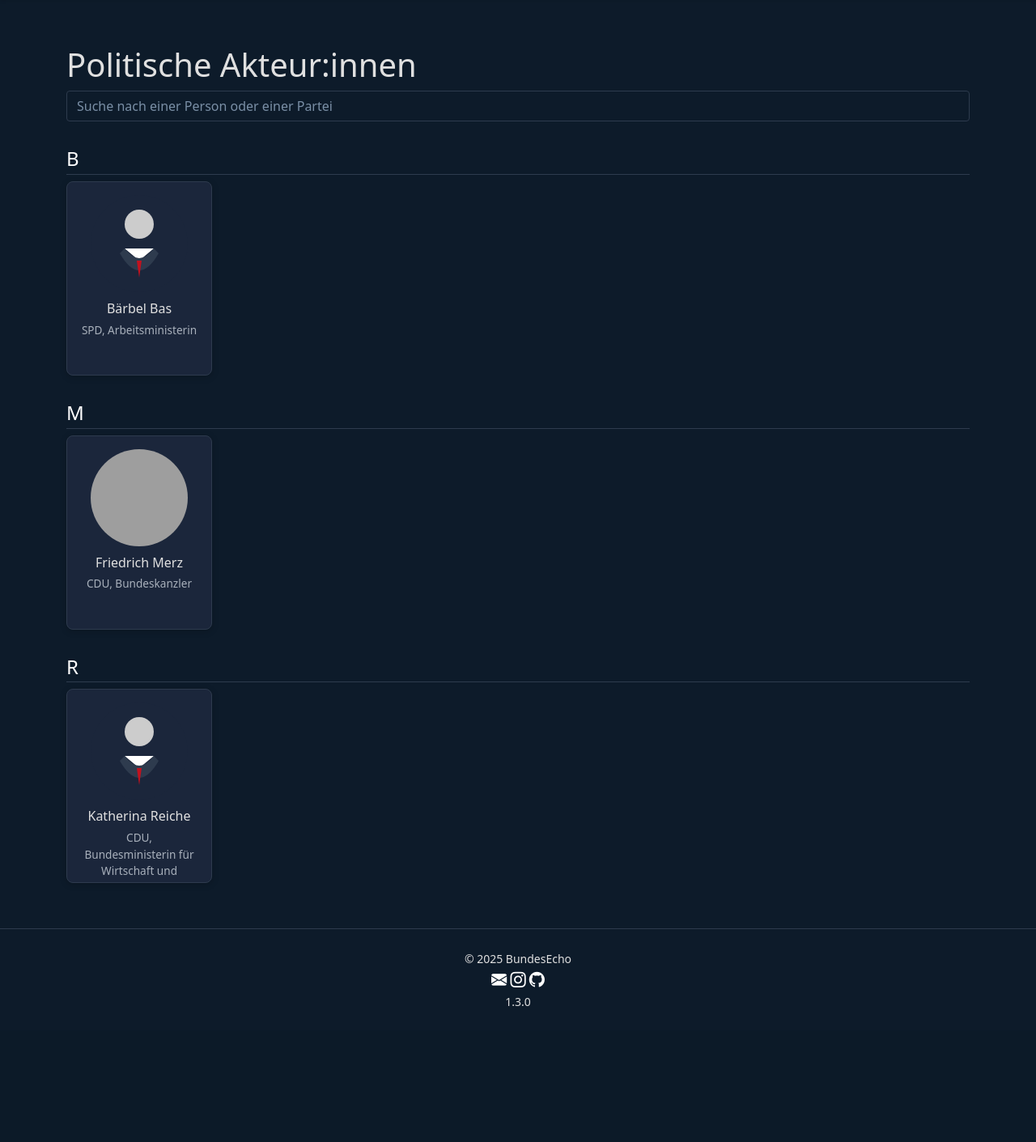
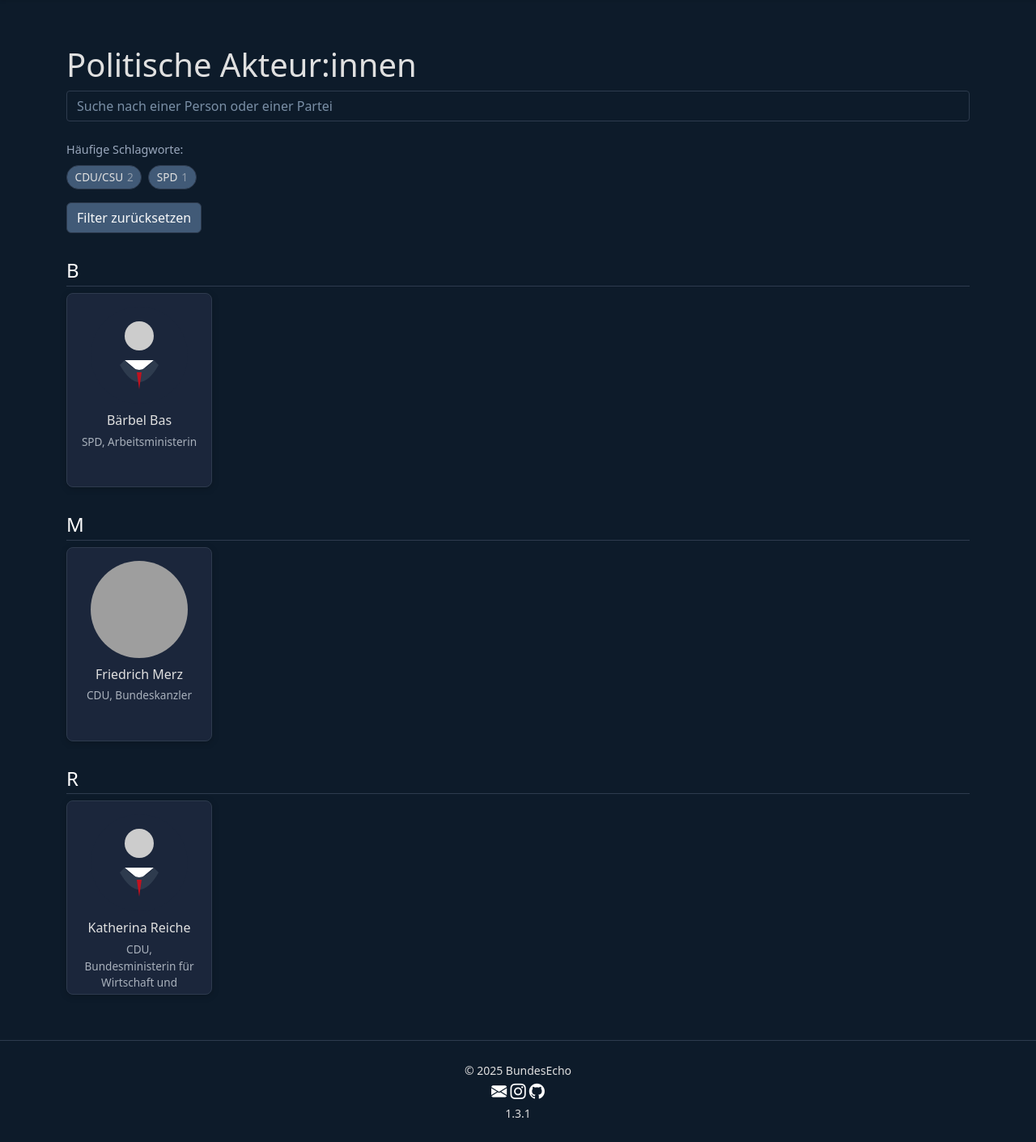
Before and after one commit to ItsJamin/bundesecho, a Flask app: page /p/ in a window 1280 px wide. Shown: the part 72-1483 px from the top of the page at 81% size. Before the commit the page ends 1315 px from the top, so only its background shows below. Run offline with Flask 3, Linux system fonts and the light colour scheme; data comes from the database, SQL or seed files in the repository; some libraries are stand-ins or nearby versions; grey boxes are pictures that could not be loaded.

Commit message:
add filter tags to person-list-view

```diff
--- a/app/blueprints/person/routes.py
+++ b/app/blueprints/person/routes.py
@@ -1,4 +1,4 @@
-from collections import defaultdict
+from collections import Counter, defaultdict
 
 from flask import Blueprint, abort, flash, redirect, render_template, request, url_for
 from flask_login import current_user, login_required
@@ -25,24 +25,37 @@ person_bp = Blueprint(
 def list_persons():
     # load all MetaPersons with their most recent approved Person snapshot
     meta_persons = MetaPerson.query.options(joinedload(MetaPerson.persons)).all()
+    persons = []
+    tag_counts = Counter()
 
-    persons = []
     for meta in meta_persons:
         current_person = meta.get_latest()
         if current_person:
             persons.append(current_person)
+            # collect tags for the tag filter
+            for tag in current_person.tags:
+                tag_counts[tag.name] += 1
 
+    # group persons by last name letter
     grouped = defaultdict(list)
     for person in persons:
         names = person.name.split()
-        first_letter = names[-1][0].upper()
+        last_name = names[-1] if names else ""
+        first_letter = last_name[0].upper() if last_name else "#"
         grouped[first_letter].append(person)
 
     for letter in grouped:
         grouped[letter].sort(key=lambda p: p.name.split()[-1])
+
     grouped = dict(sorted(grouped.items()))
-    return render_template('list.html', grouped_persons=grouped)
 
+    sorted_tags = sorted(tag_counts.items(), key=lambda item: item[1], reverse=True)
+
+    return render_template(
+        'list.html',
+        grouped_persons=grouped,
+        sorted_tags=sorted_tags
+    )
 
 @person_bp.route('/view/<hash_id>')
 def person_detail(hash_id):
--- a/app/blueprints/person/templates/person/list.html
+++ b/app/blueprints/person/templates/person/list.html
@@ -1,17 +1,32 @@
 {% extends "base.html" %}
 {% block title %}Politische Akteur:innen - BundesEcho{% endblock %}
-
 {% block content %}
 <div class="person-list">
   <h1>Politische Akteur:innen</h1>
 
-  <!-- Search Bar -->
+    <!-- Search Bar -->
   <form id="search-form" novalidate>
     <div class="form-group">
       <input type="text" id="person-search" name="person_search" class="form-control" autocomplete="off"
              placeholder="Suche nach einer Person oder einer Partei">
     </div>
   </form>
+
+  {% if sorted_tags %}
+  <div class="tag-cloud mt-4">
+    <p class="text-muted mb-2" style="font-size: 0.9rem;">Häufige Schlagworte:</p>
+    <div class="d-flex flex-wrap gap-2">
+      {% for tag_name, count in sorted_tags %}
+        <button class="selected-tag btn btn-sm btn-bg" data-tag="{{ tag_name }}">
+          {{ tag_name }} <span class="opacity-50">{{ count }}</span>
+        </button>
+      {% endfor %}
+    </div>
+    <div id="clear-tag" class="btn btn-bg btn-outline-light mt-3">
+        Filter zurücksetzen
+    </div>
+  </div>
+  {% endif %}
 
   <!-- Person Groups -->
   <div id="person-groups">
@@ -20,8 +35,10 @@
         <h2 class="person-letter">{{ letter }}</h2>
         <div class="person-grid">
           {% for person in persons %}
-            <div class="person-box" data-name="{{ person.name | lower }}"
-            data-description="{{ person.description | default('', true) | lower }}">
+            <div class="person-box"
+                 data-name="{{ person.name | lower }}"
+                 data-description="{{ person.description | default('', true) | lower }}"
+                 data-tags="{{ person.tags | map(attribute='name') | join(',') | lower }}">
               {% include "person_box.html" %}
             </div>
           {% endfor %}
@@ -36,8 +53,12 @@
 document.addEventListener("DOMContentLoaded", function () {
   const input = document.getElementById("person-search");
   const groups = document.querySelectorAll(".person-group");
+  const tagButtons = document.querySelectorAll(".selected-tag");
+  const clearTagBtn = document.getElementById("clear-tag");
 
-  input.addEventListener("input", function () {
+  let activeTag = null;
+
+  function filter() {
     const query = input.value.trim().toLowerCase();
 
     groups.forEach(group => {
@@ -47,15 +68,43 @@ document.addEventListener("DOMContentLoaded", function () {
       persons.forEach(box => {
         const name = box.dataset.name || "";
         const description = box.dataset.description || "";
-        const match = name.includes(query) || description.includes(query);
+        const tags = box.dataset.tags || "";
 
-        box.style.display = match ? "" : "none";
-        if (match) anyVisible = true;
+        const matchesText = name.includes(query) || description.includes(query);
+        const matchesTag = activeTag ? tags.split(',').includes(activeTag.toLowerCase()) : true;
+
+        const isVisible = matchesText && matchesTag;
+
+        box.style.display = isVisible ? "" : "none";
+        if (isVisible) anyVisible = true;
       });
 
       group.style.display = anyVisible ? "" : "none";
     });
+  }
+
+  input.addEventListener("input", filter);
+
+  tagButtons.forEach(btn => {
+    btn.addEventListener("click", function() {
+      activeTag = this.dataset.tag;
+
+      // highlight selected button
+      tagButtons.forEach(b => b.classList.remove('tag-active'));
+      this.classList.add('tag-active');
+
+      filter();
+    });
   });
+
+  // handle Clear Tag
+  if (clearTagBtn) {
+    clearTagBtn.addEventListener("click", function() {
+      activeTag = null;
+      tagButtons.forEach(b => b.classList.remove('tag-active'));
+      filter();
+    });
+  }
 });
 </script>
 {% endblock %}
--- a/app/static/css/style.css
+++ b/app/static/css/style.css
@@ -504,6 +504,9 @@ margin-bottom: 0.25rem;
   color: #ff5555;
 }
 
+.tag-active {
+    border: white 1px solid;
+}
 
 .form-group {
   position: relative;
--- a/app/templates/base.html
+++ b/app/templates/base.html
@@ -146,7 +146,7 @@
             <span class="visually-hidden">GitHub</span>
         </a>
         <br>
-        <small>1.3.0</small>
+        <small>1.3.1</small>
     </footer>
 
     <!-- Bootstrap JS (via CDN) -->
@@ -159,7 +159,7 @@
                 .catch((err) => console.error("Service worker failed:", err));
             });
         }
-        </script>
+    </script>
 
 </body>
 </html>
```
